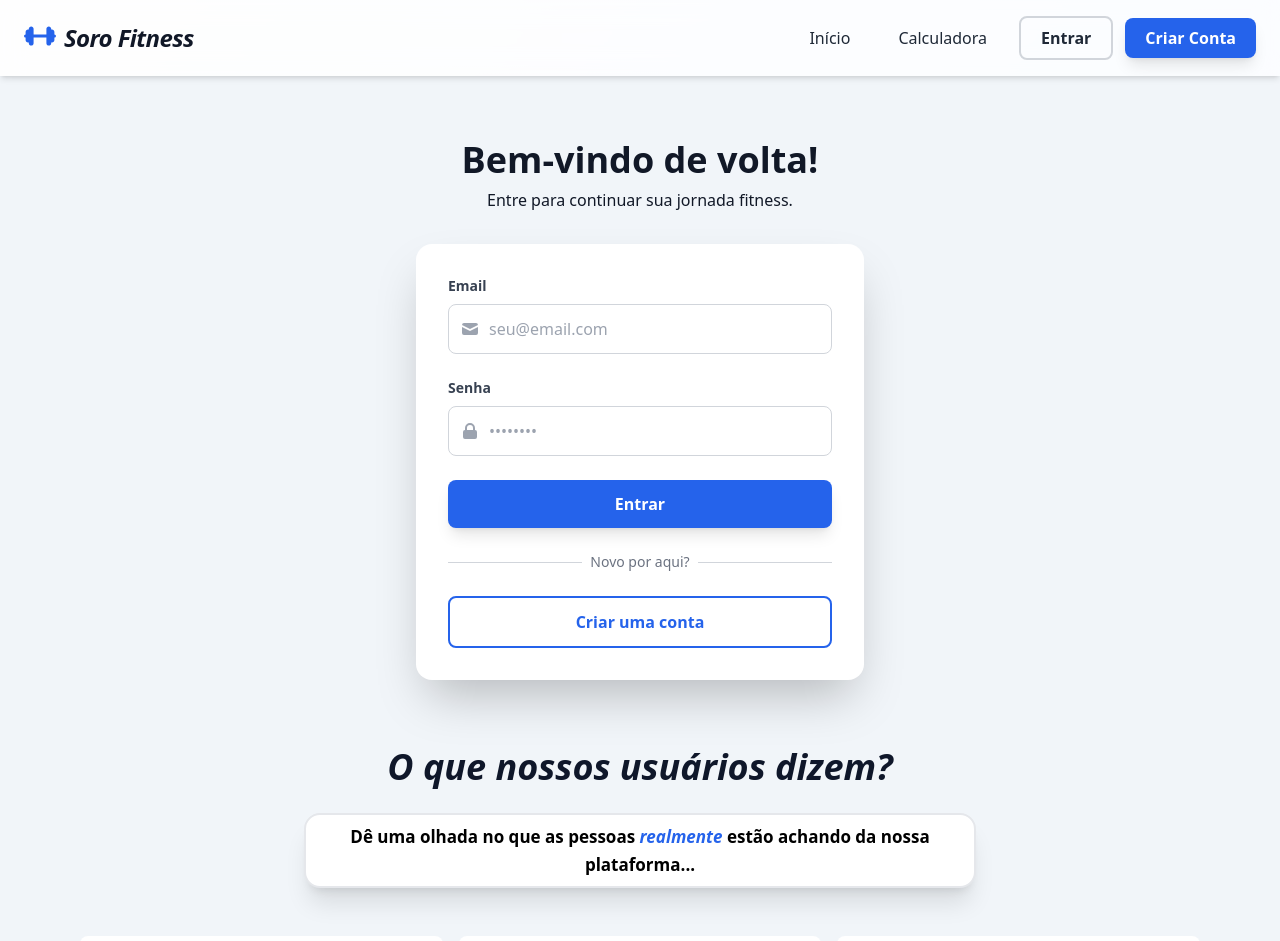
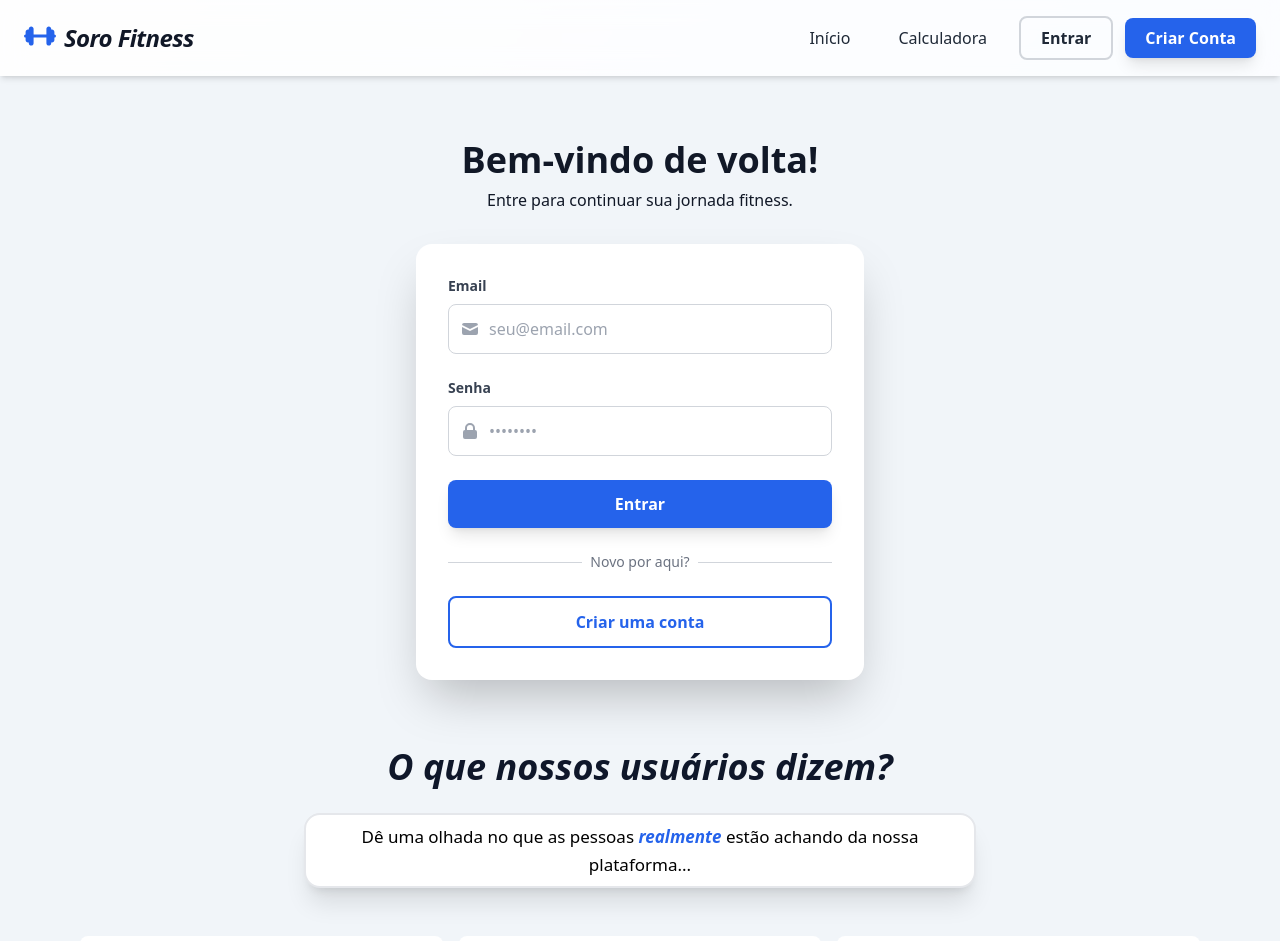
Before and after one commit to gustahxn/CalcImc, a React (Vite) app in the folder calcImc/: page /login in a window 1280 px wide. Shown: the top 941 px of the page. Built offline with nearby package versions, Linux system fonts and the light colour scheme; no server answers.

Commit message:
Update: Changes on H2 div

```diff
--- a/calcImc/src/components/Login.jsx
+++ b/calcImc/src/components/Login.jsx
@@ -156,7 +156,7 @@ const Login = () => {
             O que nossos usuários dizem?
           </h2>
           <div className="border-2 mt-6 bg-white rounded-2xl text-center w-full shadow-xl p-2 transition-all duration-500">
-            <p class="text-[17px] leading-relaxed text-black font-semibold">
+            <p class="text-[17px] leading-relaxed text-black">
               Dê uma olhada no que as pessoas{" "}
               <span className="font-semibold italic text-blue-600">realmente</span>{" "}
               estão achando da nossa plataforma...
```
